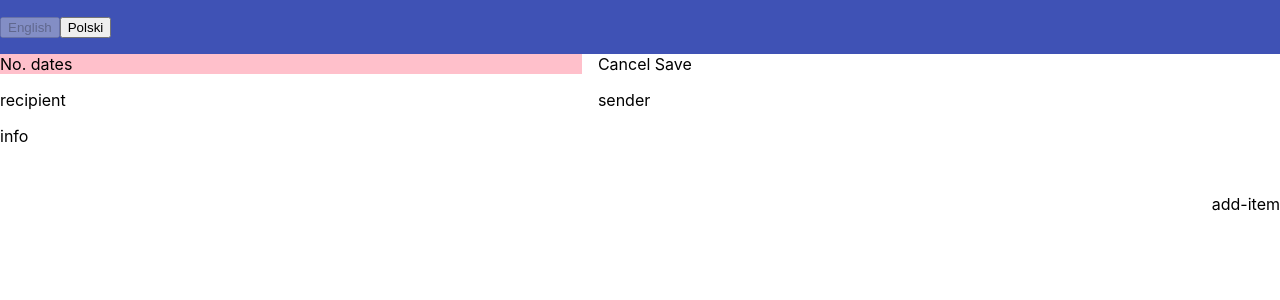
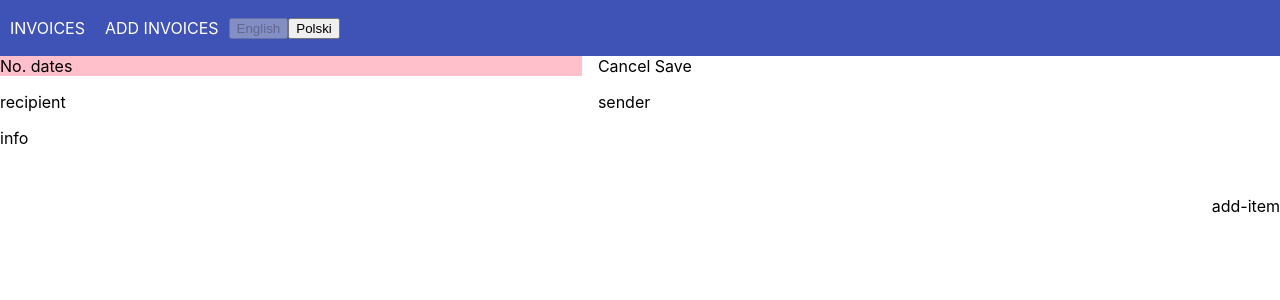
Before and after one commit to sandra-kuczynska/learn-react, a React (Create React App) app: page /invoices in a window 1280 px wide. Shown: the top 300 px of the page. Built offline with nearby package versions, Linux system fonts and the light colour scheme.

Commit message:
Fix Link, add buttonName

```diff
--- a/src/App.js
+++ b/src/App.js
@@ -17,11 +17,6 @@ export const routingConfig = {
     element: <Invoice />,
     isInMyMenu: true,
   },
-  notFound: {
-    path: "*",
-    element: <NotFoundPage />,
-    isInMyMenu: false,
-  },
 };
 
 const App = () => {
@@ -32,6 +27,7 @@ const App = () => {
         {Object.values(routingConfig).map((route) => (
           <Route path={route.path} element={route.element} />
         ))}
+        <Route path="*" element={NotFoundPage}></Route>
       </Routes>
     </>
   );
--- a/src/components/NavBar/components/DesktopNavigation.js
+++ b/src/components/NavBar/components/DesktopNavigation.js
@@ -3,7 +3,7 @@ import i18next from "i18next";
 import { useTranslation, initReactI18next } from "react-i18next";
 import LanguageDetector from "i18next-browser-languagedetector";
 import { Link } from "react-router-dom";
-import routingConfig from "../../../App";
+import { routingConfig } from "../../../App";
 
 const lngs = {
   en: { nativeName: "English" },
@@ -31,15 +31,24 @@ i18next
     },
   });
 
+const buttonName = (t, routeName) => {
+  if (routeName === "main") {
+    return t("invoices");
+  }
+  if (routeName === "invoices") {
+    return "ADD INVOICES";
+  }
+};
+
 const DesktopNavigation = () => {
   const { t, i18n } = useTranslation();
 
   return (
     <nav className={styles.DesktopNavigation}>
       <ul>
-        {Object.values(routingConfig).map((route) => (
-          <li>
-            <Link to={route.path}>Add invoice</Link>
+        {Object.entries(routingConfig).map(([routeName, route]) => (
+          <li key={routeName}>
+            <Link to={route.path}>{buttonName(t, routeName)}</Link>
           </li>
         ))}
         <div>
```
